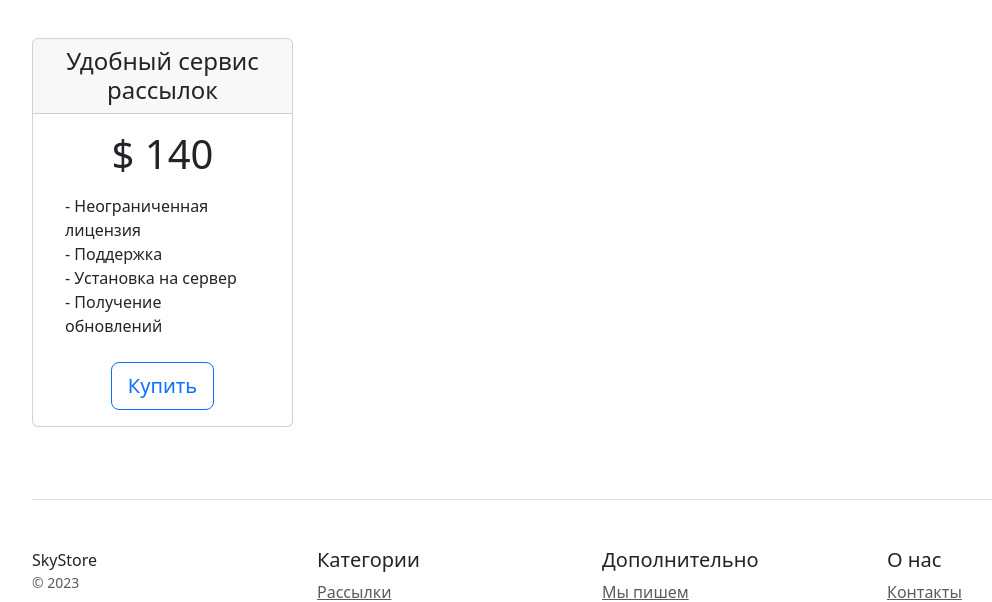
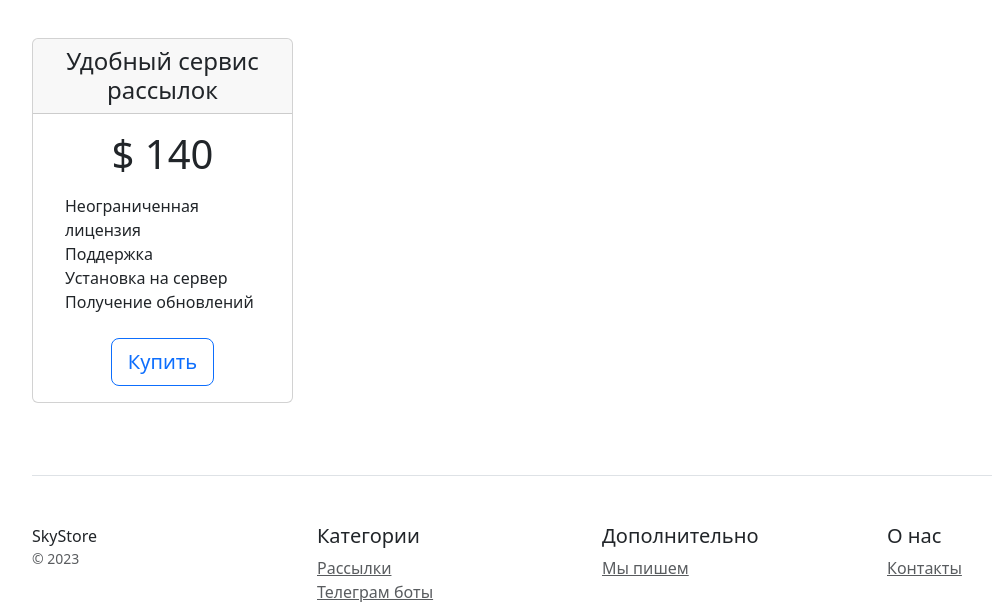
Before and after one commit to havaikrab/Sky_Store, a Django app: page / in a window 1280 px wide. Shown: the part 246-848 px from the top of the page, without its empty margins (50-1042 px from the left). Run offline with Django 5.2, Linux system fonts and the light colour scheme; some libraries are stand-ins or nearby versions.

Commit message:
small fixes

```diff
--- a/catalog/templates/contacts.html
+++ b/catalog/templates/contacts.html
@@ -56,11 +56,11 @@
                         </div>
                         <div class="mb-3">
                             <label for="phone">Телефон</label>
-                            <input type="text" name="phone" class="form-control" id="phone" placeholder="Контактный телефон" required>
+                            <input type="tel" name="phone" class="form-control" id="phone" placeholder="Контактный телефон" required>
                         </div>
                         <div class="mb-3">
                             <label for="message">Сообщение</label>
-                            <textarea type="text" name="message" class="form-control" id="message" placeholder="Контактный телефон" required></textarea>
+                            <textarea name="message" class="form-control" id="message" placeholder="Комментарий" required></textarea>
                         </div>
                         <button type="submit" class="btn btn-lg btn-block btn-outline-primary">Отправить</button>
                     </form>
--- a/catalog/templates/home.html
+++ b/catalog/templates/home.html
@@ -32,10 +32,10 @@
                 <div class="card-body">
                     <h1 class="card-title pricing-card-title">$ 140</h1>
                     <ul class="list-unstyled mt-3 mb-4 text-start m-3">
-                        <li>- Неограниченная лицензия</li>
-                        <li>- Поддержка</li>
-                        <li>- Установка на сервер</li>
-                        <li>- Получение обновлений</li>
+                        <li>Неограниченная лицензия</li>
+                        <li>Поддержка</li>
+                        <li>Установка на сервер</li>
+                        <li>Получение обновлений</li>
                     </ul>
                     <button type="button" class="btn btn-lg btn-block btn-outline-primary">Купить</button>
                 </div>
--- a/pyproject.toml
+++ b/pyproject.toml
@@ -45,4 +45,4 @@
 [tool.mypy]
 disallow_untyped_defs = true
 warn_return_any = true
-exclude = ['venv', '.venv', '.idea']
+exclude_gitignore = true
```
